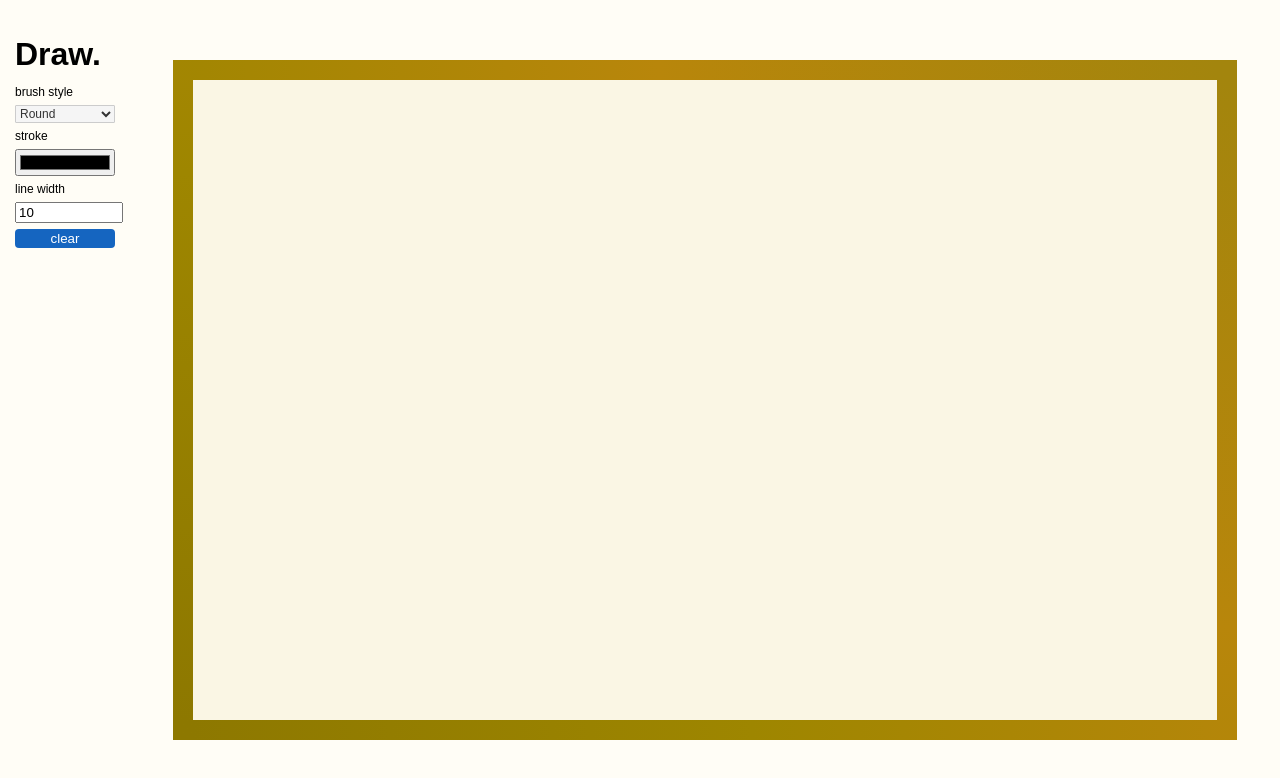
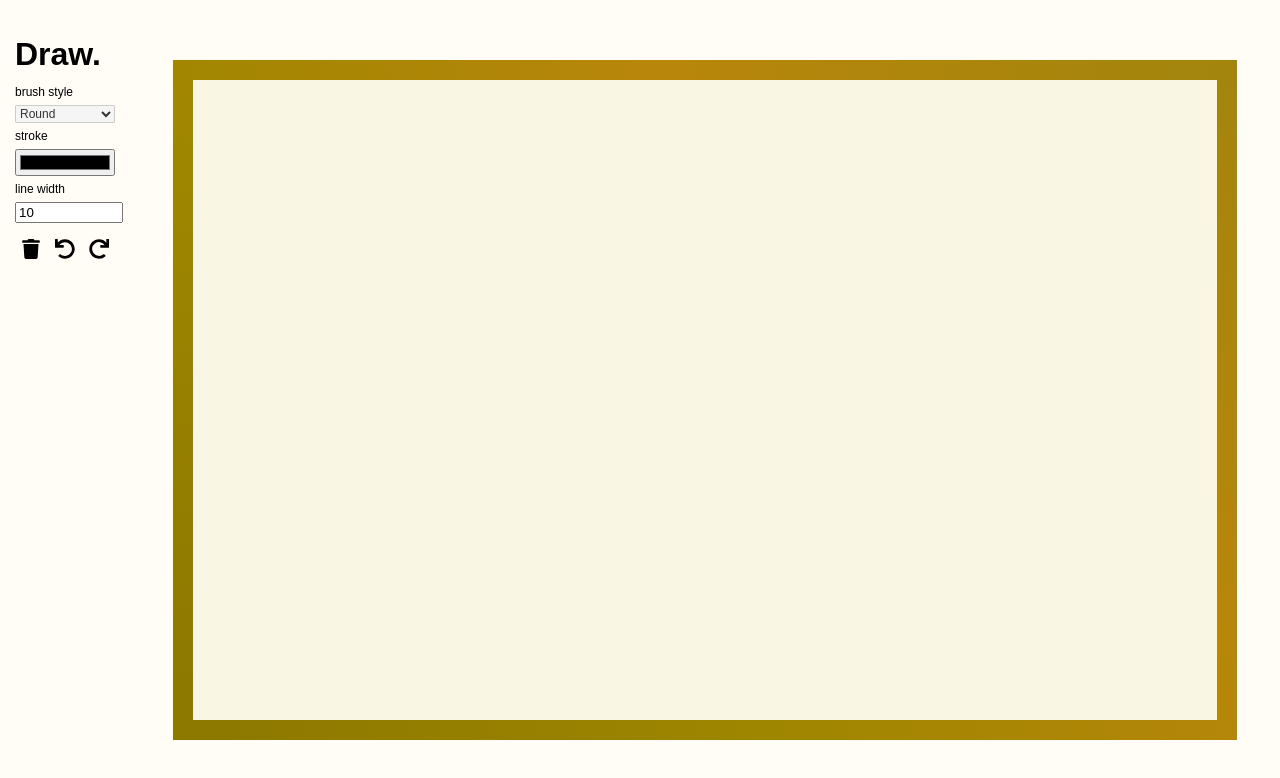
Before and after one commit to clairedraeger/art-project, a Next.js app in the folder art-project/: page / in a window 1280 px wide. Shown: the top 778 px of the page. Built offline with nearby package versions, Linux system fonts and the light colour scheme.

Commit message:
new features

```diff
--- a/art-project/package.json
+++ b/art-project/package.json
@@ -9,8 +9,12 @@
     "lint": "next lint"
   },
   "dependencies": {
+    "@fortawesome/fontawesome-svg-core": "^6.7.2",
+    "@fortawesome/free-solid-svg-icons": "^6.7.2",
+    "@fortawesome/react-fontawesome": "^0.2.2",
+    "next": "15.2.4",
     "react": "^19.0.0",
     "react-dom": "^19.0.0",
-    "next": "15.2.4"
+    "react-icons": "^5.5.0"
   }
 }
--- a/art-project/src/app/globals.css
+++ b/art-project/src/app/globals.css
@@ -71,6 +71,25 @@ h1 {
   box-shadow: 0 0 0 2px rgba(21, 101, 192, 0.2);
 }
 
+#icon-row {
+  display: flex;
+  gap: 10px;
+  justify-content: center;
+  align-items: left;
+  margin-top: 8px;
+}
+
+#icon-row #icon {
+  background: none;
+  border: none;
+  cursor: pointer;
+  display: flex;
+  justify-content: center;
+  align-items: center;
+  font-size: 20px;
+  color: black;
+}
+
 .sketchboard {
   flex-grow: 1;
   display: flex;
--- a/art-project/src/app/page.js
+++ b/art-project/src/app/page.js
@@ -1,6 +1,7 @@
 "use client";
 
-import { useEffect, useRef } from "react";
+import { FaTrash, FaUndo, FaRedo } from 'react-icons/fa';
+import { useEffect, useRef, useState } from "react";
 import styles from "./page.module.css";
 
 export default function Home() {
@@ -11,6 +12,8 @@ export default function Home() {
   const strokeStyleRef = useRef("#000000");
   const brushTypeRef = useRef("round");
   const rainbowHueRef = useRef(0);
+  const [lastImage, setLastImage] = useState(null);
+  const [redoImage, setRedoImage] = useState(null);
 
   useEffect(() => {
     const canvas = canvasRef.current;
@@ -113,6 +116,10 @@ export default function Home() {
     canvas.addEventListener("mousedown", () => {
       isPainting = true;
       ctx.beginPath();
+
+      const imageData = ctx.getImageData(0, 0, canvas.width, canvas.height);
+      setLastImage(imageData);
+      setRedoImage(null);
     });
 
     canvas.addEventListener('mouseup', (e) => {
@@ -120,6 +127,7 @@ export default function Home() {
     });
 
     canvas.addEventListener("mousemove", draw);
+    ctxRef.current = ctx;
 
     return () => {
       canvas.removeEventListener("mousedown", () => {});
@@ -146,6 +154,26 @@ export default function Home() {
     brushTypeRef.current = e.target.value;
   };
 
+  const handleUndo = () => {
+    if (lastImage && ctxRef.current) {
+      const canvas = canvasRef.current;
+      const ctx = ctxRef.current;
+
+      const currentImage = ctx.getImageData(0, 0, canvas.width, canvas.height);
+      setRedoImage(currentImage); // store for redo
+      ctx.putImageData(lastImage, 0, 0);
+      setLastImage(null);
+    }
+  };
+
+  const handleRedo = () => {
+    if (redoImage && ctxRef.current) {
+      const ctx = ctxRef.current;
+      ctx.putImageData(redoImage, 0, 0);
+      setRedoImage(null);
+    }
+  };
+
   return (
     <div className="container">
       <div id="toolbar" ref={toolbarRef}>
@@ -164,7 +192,11 @@ export default function Home() {
         <input id="stroke" name="stroke" type="color" onChange={handleColorChange} />
         <label htmlFor="line-width">line width</label>
         <input id="line-width" name="line-width" type="number" defaultValue="10" onChange={handleLineWidthChange} />
-        <button id="clear" onClick={handleClear}>clear</button>
+        <div id="icon-row">
+          <button id="icon" onClick={handleClear}><FaTrash style={{ color: 'black' }} /></button>
+          <button id="icon" onClick={handleUndo}><FaUndo style={{ color: 'black' }} /></button>
+          <button id="icon" onClick={handleRedo}><FaRedo style={{ color: 'black' }} /></button>
+        </div>
       </div>
       <div className="sketchboard">
         <canvas id="sketchboard" ref={canvasRef}></canvas>
```
Also changed, not shown: 1 other file (tests, documents, lock files or other folders).
